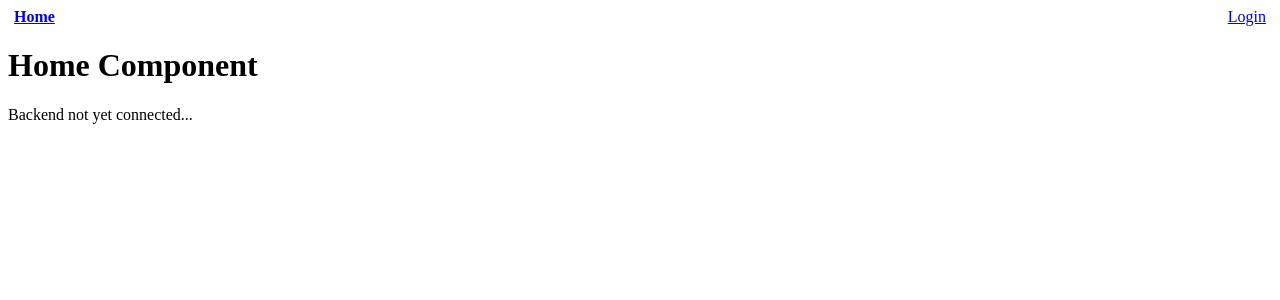
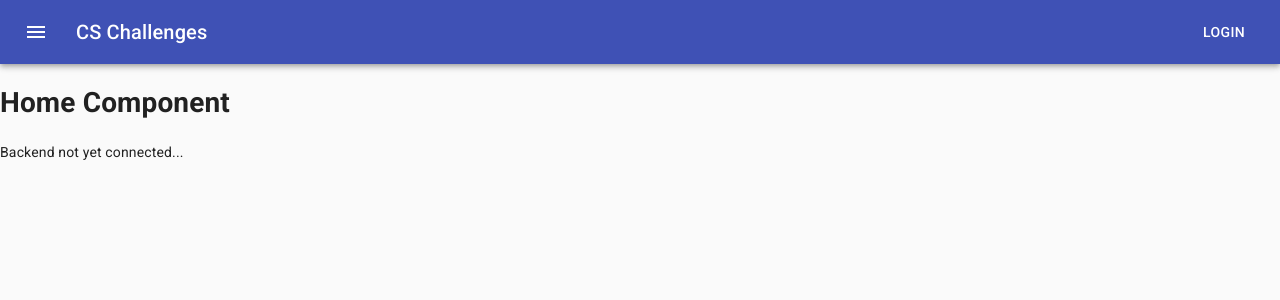
Before and after one commit to shawnstolsig/py_challenges, a React (Create React App) app: page / in a window 1280 px wide. Shown: the top 300 px of the page. Built offline with nearby package versions, Linux system fonts and the light colour scheme; no server answers.

Commit message:
added material ui, updated navbar

```diff
--- a/package.json
+++ b/package.json
@@ -3,6 +3,8 @@
   "version": "0.1.0",
   "private": true,
   "dependencies": {
+    "@material-ui/core": "^4.10.2",
+    "@material-ui/icons": "^4.9.1",
     "@testing-library/jest-dom": "^4.2.4",
     "@testing-library/react": "^9.5.0",
     "@testing-library/user-event": "^7.2.1",
@@ -14,7 +16,8 @@
     "react-router-dom": "^5.2.0",
     "react-scripts": "3.4.1",
     "redux": "^4.0.5",
-    "redux-thunk": "^2.3.0"
+    "redux-thunk": "^2.3.0",
+    "typeface-roboto": "0.0.75"
   },
   "scripts": {
     "start": "react-scripts start",
--- a/src/components/Navbar.js
+++ b/src/components/Navbar.js
@@ -1,37 +1,77 @@
 // package imports
 import React from 'react'
 import { connect } from 'react-redux'
-import { NavLink } from 'react-router-dom'
+import { Link as RouterLink } from 'react-router-dom'
+import { makeStyles } from '@material-ui/core/styles';
+import {
+  AppBar,
+  Toolbar,
+  Typography,
+  Button,
+  IconButton,
+  Link
+} from '@material-ui/core'
+import {
+  Menu as MenuIcon,
+} from '@material-ui/icons'
 
 // project imports
 import { handleLogoutUser } from '../actions/auth'
 
-// some styles for active link
-const styles = {
-  active: {
-    fontWeight: 'bold'
+// Material-UI's style hook
+const useStyles = makeStyles((theme) => ({
+  root: {
+    flexGrow: 1,
   },
-  link: {
-    margin: 6
-  }
-}
+  menuButton: {
+    marginRight: theme.spacing(2),
+  },
+  title: {
+    flexGrow: 1,
+  },
+}));
 
-function Navbar({authedUser, dispatch}) {
+
+function Navbar({ authedUser, dispatch }) {
+  const classes = useStyles();
+
   return (
-    <div style={{ display: 'flex', justifyContent: 'space-between'}}>
-      <div>
-        <NavLink exact to="/" activeStyle={styles.active} style={styles.link}>Home</NavLink>
-      </div>
-      {authedUser && <div>Hello, {authedUser.username}</div>}
-      <div>
-        {authedUser
-        ? <button onClick={() => dispatch(handleLogoutUser())}>Logout</button>
-        : <NavLink exact to="/login" activeStyle={styles.active}  style={styles.link}>Login</NavLink>}
-      </div>
+    <div className={classes.root}>
+      <AppBar position="static">
+        <Toolbar>
+          <IconButton edge="start" className={classes.menuButton} color="inherit" aria-label="menu">
+            <MenuIcon />
+          </IconButton>
+          <Typography variant="h6" className={classes.title}>
+            <Link component={RouterLink} to="/" color="inherit" underline="none">
+              CS Challenges
+            </Link>
+          </Typography>
+          {authedUser
+            ?
+              <React.Fragment>
+                <Typography variant="h6" className={classes.title}>
+                  {`Hello, ${authedUser.username}!`}
+                </Typography>
+                <Button
+                  color="inherit"
+                  onClick={() => dispatch(handleLogoutUser())}
+                  >Logout
+                </Button>
+              </React.Fragment>
+            : <Button
+                color="inherit"
+                component={RouterLink}
+                to="/login"
+                >Login
+              </Button>
+
+          }
+        </Toolbar>
+      </AppBar>
     </div>
   )
 }
-
 
 function mapStateToProps(state) {
   return {
--- a/src/index.js
+++ b/src/index.js
@@ -3,6 +3,8 @@ import React from 'react';
 import ReactDOM from 'react-dom';
 import { createStore } from 'redux';
 import { Provider } from 'react-redux'
+import 'typeface-roboto'
+import { CssBaseline } from '@material-ui/core'
 
 // project imports
 import './index.css';
@@ -16,6 +18,7 @@ const store = createStore(reducers, middleware)
 const app = (
   <React.StrictMode>
     <Provider store={store}>
+      <CssBaseline />
       <App />
     </Provider>
   </React.StrictMode>
```
Also changed, not shown: 1 other file (tests, documents, lock files or other folders).
